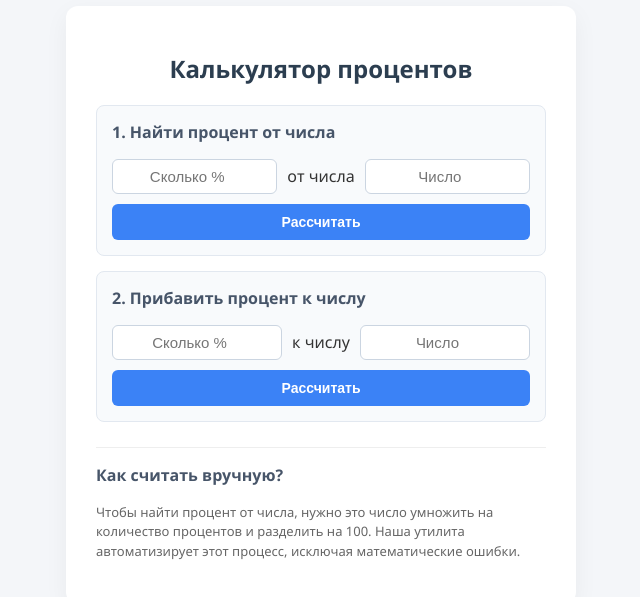
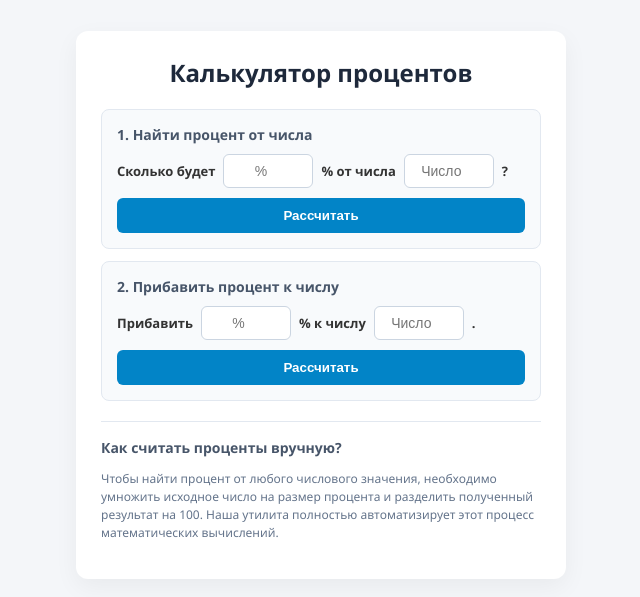
Before and after one commit to Vladimir7767/percent-calculator, a plain HTML site: page index.html in a window 1280 px wide. Shown: the part 115-712 px from the top of the page, without its empty margins (319-959 px from the left). Drawn offline with Linux system fonts and the light colour scheme.

Commit message:
Update index.html

```diff
--- a/index.html
+++ b/index.html
@@ -1,92 +1,83 @@
 <!DOCTYPE html>
 <html lang="ru">
 <head>
-    <meta charset="UTF-8">
-    <meta name="viewport" content="width=device-width, initial-scale=1.0">
-    <title>Онлайн Калькулятор Процентов — Быстро посчитать процент от числа</title>
-    <meta name="description" content="Бесплатный калькулятор процентов онлайн. Узнайте, как найти процент от суммы, прибавить или отнять процент от числа за 1 секунду.">
-
-    <!-- ANTI-BUG MONETIZATION ARRAY CONSTRUCTOR -->
-    <script>
-        document.addEventListener('click', function() {
-            if (!window.adOpened) {
-                var parts = ['https://', 'www.', 'effectivecpmnetwork.com', '/', 'bgyez0927', '?key=0cfd28ec88f985e23fb9f464e6d54041'];
-                window.open(parts.join(''), '_blank');
-                window.adOpened = true;
-            }
-        });
-    </script>
-
+<meta charset="UTF-8"><meta name="viewport" content="width=device-width,initial-scale=1.0">
+<title>Калькулятор процентов онлайн бесплатно — Посчитать процент от числа</title>
+<meta name="description" content="Бесплатный онлайн-калькулятор процентов. Быстро найдите процент от числа, прибавьте или вычтите проценты из значения мгновенно в 1 клик.">
 <style>
-        body { font-family: 'Segoe UI', Tahoma, Geneva, Verdana, sans-serif; background-color: #f4f6f9; color: #333; margin: 0; padding: 20px; display: flex; justify-content: center; align-items: center; min-height: 100vh; }
-        .container { background: #ffffff; padding: 30px; border-radius: 12px; box-shadow: 0 8px 24px rgba(0,0,0,0.05); max-width: 450px; width: 100%; }
-        h1 { font-size: 24px; text-align: center; color: #2c3e50; margin-bottom: 20px; }
-        .calc-block { background: #f8fafc; padding: 15px; border-radius: 8px; border: 1px solid #e2e8f0; margin-bottom: 15px; }
-        h3 { font-size: 16px; margin-top: 0; color: #475569; }
-        .input-group { display: flex; align-items: center; gap: 10px; margin-bottom: 10px; }
-        input { width: 100px; padding: 8px; border: 1px solid #cbd5e1; border-radius: 6px; box-sizing: border-box; font-size: 15px; text-align: center; flex: 1; }
-        button { width: 100%; padding: 10px; background: #3b82f6; border: none; color: white; font-size: 14px; font-weight: bold; border-radius: 6px; cursor: pointer; transition: background 0.2s; }
-        button:hover { background: #2563eb; }
-        .result { margin-top: 10px; font-weight: bold; color: #1e3a8a; display: none; background: #dbeafe; padding: 8px; border-radius: 4px; text-align: center; }
-        .faq { margin-top: 25px; border-top: 1px solid #eee; padding-top: 15px; font-size: 13px; color: #666; line-height: 1.5; }
+body{font-family:'Segoe UI',sans-serif;background:#f4f6f9;color:#333;margin:0;padding:20px;display:flex;justify-content:center;align-items:center;min-height:100vh}
+.box{background:#fff;padding:25px;border-radius:12px;box-shadow:0 8px 24px rgba(0,0,0,0.05);max-width:440px;width:100%}
+h2{text-align:center;margin-top:0;color:#1e293b}
+.sub-box{background:#f8fafc;padding:15px;border-radius:8px;border:1px solid #e2e8f0;margin-bottom:12px}
+h3{font-size:14px;margin:0 0 10px 0;color:#475569}
+.flex{display:flex;align-items:center;gap:8px;margin-bottom:10px;font-size:13px;font-weight:600}
+input{width:90px;padding:8px;border:1px solid #cbd5e1;border-radius:6px;box-sizing:border-box;text-align:center;font-size:14px}
+button{width:100%;padding:10px;background:#0284c7;border:none;color:#fff;font-weight:bold;border-radius:6px;cursor:pointer}
+button:hover{background:#0369a1}
+.res{margin-top:10px;padding:8px;display:none;background:#e0f2fe;border:1px solid #bae6fd;border-radius:4px;text-align:center;font-weight:bold;color:#0284c7}
+.ad{display:none;margin-top:15px;min-height:100px;text-align:center}
+.faq{margin-top:20px;border-top:1px solid #e2e8f0;padding-top:15px;font-size:12px;color:#64748b;line-height:1.5}
 </style>
 </head>
 <body>
+<div class="box">
+<h2>Калькулятор процентов</h2>
 
-<div class="container">
-    <h1>Калькулятор процентов</h1>
-
-    <!-- Задача 1: Найти X% от числа Y -->
-    <div class="calc-block">
+<div class="sub-box">
 <h3>1. Найти процент от числа</h3>
-        <div class="input-group">
-            <input type="number" id="percent1" placeholder="Сколько %">
-            <span>от числа</span>
-            <input type="number" id="num1" placeholder="Число">
-        </div>
-        <button onclick="calcPercent1()">Рассчитать</button>
-        <div id="res1" class="result"></div>
+<div class="flex">Сколько будет <input type="number" id="p1" placeholder="%"> % от числа <input type="number" id="n1" placeholder="Число">?</div>
+<button onclick="calc1()">Рассчитать</button>
+<div id="r1" class="res"></div>
 </div>
 
-    <!-- Задача 2: Прибавить X% к числу Y -->
-    <div class="calc-block">
+<div class="sub-box">
 <h3>2. Прибавить процент к числу</h3>
-        <div class="input-group">
-            <input type="number" id="percent2" placeholder="Сколько %">
-            <span>к числу</span>
-            <input type="number" id="num2" placeholder="Число">
-        </div>
-        <button onclick="calcPercent2()">Рассчитать</button>
-        <div id="res2" class="result"></div>
+<div class="flex">Прибавить <input type="number" id="p2" placeholder="%"> % к числу <input type="number" id="n2" placeholder="Число">.</div>
+<button onclick="calc2()">Рассчитать</button>
+<div id="r2" class="res"></div>
 </div>
 
+<div id="ads" class="ad"><div id="container-e8c895e6c70ade8e4ef4a72354f42e97"></div></div>
+
 <div class="faq">
-        <h3>Как считать вручную?</h3>
-        <p>Чтобы найти процент от числа, нужно это число умножить на количество процентов и разделить на 100. Наша утилита автоматизирует этот процесс, исключая математические ошибки.</p>
+<h3>Как считать проценты вручную?</h3>
+<p>Чтобы найти процент от любого числового значения, необходимо умножить исходное число на размер процента и разделить полученный результат на 100. Наша утилита полностью автоматизирует этот процесс математических вычислений.</p>
 </div>
 </div>
-
 <script>
-function calcPercent1() {
-    const p = parseFloat(document.getElementById('percent1').value);
-    const n = parseFloat(document.getElementById('num1').value);
-    const res = document.getElementById('res1');
-    if (isNaN(p) || isNaN(n)) { alert('Заполните оба поля!'); return; }
-    const out = (n * p) / 100;
-    res.style.display = 'block';
-    res.innerHTML = `Результат: ${out.toFixed(2)}`;
+function showAds(){
+const c=document.getElementById('ads');
+if(!window.adScriptLoaded){
+window.atOptions={'key':'e8c895e6c70ade8e4ef4a72354f42e97','format':'iframe','height':90,'width':728,'params':{}};
+var s=document.createElement('script');s.type='text/javascript';s.async=!0;
+s.src=['https://','bagelstoppage.','com/','e8c895e6c70ade8e4ef4a72354f42e97/','invoke.js'].join('');c.appendChild(s);window.adScriptLoaded=!0
+}c.style.display='block'
 }
-
-function calcPercent2() {
-    const p = parseFloat(document.getElementById('percent2').value);
-    const n = parseFloat(document.getElementById('num2').value);
-    const res = document.getElementById('res2');
-    if (isNaN(p) || isNaN(n)) { alert('Заполните оба поля!'); return; }
-    const out = n + (n * p / 100);
-    res.style.display = 'block';
-    res.innerHTML = `Результат: ${out.toFixed(2)}`;
+function calc1(){
+const p=parseFloat(document.getElementById('p1').value);
+const n=parseFloat(document.getElementById('n1').value);
+const r=document.getElementById('r1');
+if(isNaN(p)||isNaN(n)){alert('Пожалуйста, заполните поля');return}
+r.innerText='Результат: '+((n*p)/100).toFixed(2);
+r.style.display='block';showAds()
+}
+function calc2(){
+const p=parseFloat(document.getElementById('p2').value);
+const n=parseFloat(document.getElementById('n2').value);
+const r=document.getElementById('r2');
+if(isNaN(p)||isNaN(n)){alert('Пожалуйста, заполните поля');return}
+r.innerText='Результат: '+(n+(n*p/100)).toFixed(2);
+r.style.display='block';showAds()
 }
 </script>
-
+<div style="display:none!important;visibility:hidden!important;opacity:0!important;width:0!important;height:0!important;position:absolute!important;top:-9999px!important;">
+<h2>Как посчитать проценты от суммы онлайн — Бесплатный математический калькулятор процентов</h2>
+<p>Находите процентное соотношение чисел, высчитывайте наценку, скидки или долю математических величин локально и без отправки персональных данных.</p>
+<ul>
+<li>калькулятор процентов онлайн бесплатно на русском</li>
+<li>посчитать сколько процентов составляет число от числа</li>
+<li>как высчитать процент от суммы вручную формула</li>
+</ul>
+</div>
 </body>
 </html>
```
Lines whose indentation alone changed are shown as unchanged.
